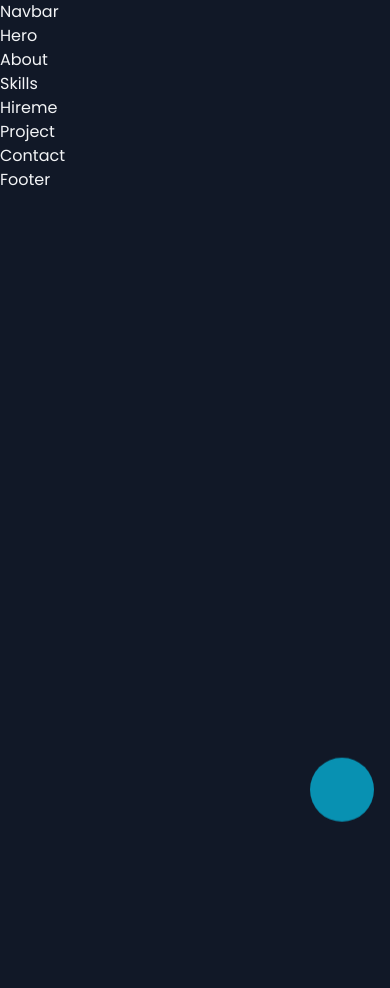
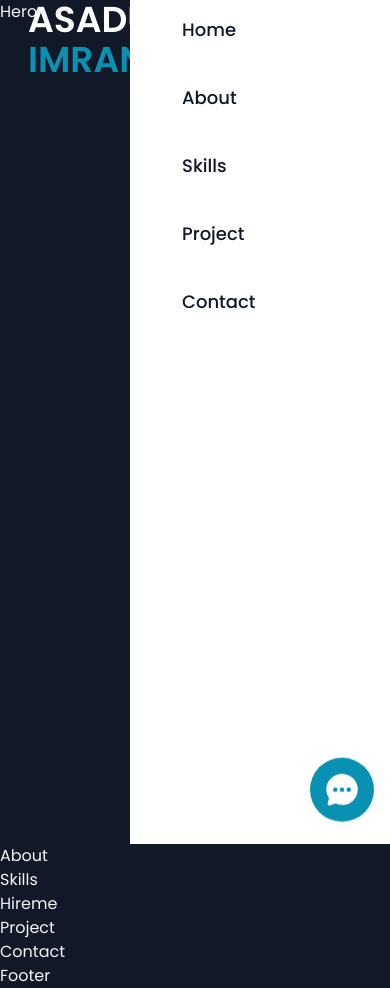
Before and after one commit to Asadullah-Imran/AsadullahImran, a React (Vite) app: page / in a window 390 px wide. Before the commit the page ends 844 px from the top, so only its background shows below. Built offline with nearby package versions, Linux system fonts and the light colour scheme.

Commit message:
till small screen navbar

```diff
--- a/src/components/Bot.jsx
+++ b/src/components/Bot.jsx
@@ -1,7 +1,7 @@
 const Bot = () => {
   return (
     <div className="fixed bottom-5 sm:right-8 right-4 z-[999] cursor-pointer text-white text-4xl bg-cyan-600 w-16 h-16 flex items-center justify-center rounded-full animate-bounce">
-      <ion-icon name="chatbubble-ellipses "></ion-icon>
+      <ion-icon name="chatbubble-ellipses"></ion-icon>
     </div>
   );
 };
--- a/src/components/Hero.jsx
+++ b/src/components/Hero.jsx
@@ -1,5 +1,5 @@
 const Hero = () => {
-  return <div>Hero</div>;
+  return <div className="h-screen">Hero</div>;
 };
 
 export default Hero;
--- a/src/components/Navbar.jsx
+++ b/src/components/Navbar.jsx
@@ -1,5 +1,78 @@
+import { useEffect, useState } from "react";
+
 const Navbar = () => {
-  return <div>Navbar</div>;
+  const [sticky, setSticky] = useState(false);
+  const [open, setOpen] = useState(false);
+  const menuLinks = [
+    {
+      name: "Home",
+      link: "#home",
+    },
+    {
+      name: "About",
+      link: "#about",
+    },
+    {
+      name: "Skills",
+      link: "#skills",
+    },
+    {
+      name: "Project",
+      link: "#project",
+    },
+    {
+      name: "Contact",
+      link: "#contact",
+    },
+  ];
+
+  useEffect(() => {
+    window.addEventListener("scroll", () => {
+      const nav = document.querySelector("nav");
+      window.scrollY > 10 ? setSticky(true) : setSticky(false);
+    });
+  }, []);
+
+  return (
+    <nav
+      className={`fixed w-full left-0 top-0 z-[999] ${
+        sticky ? "md:bg-white/60 text-gray-900" : "text-white"
+      }`}
+    >
+      <div className="flex items-center justify-between">
+        <div className="mx-7">
+          <h4 className="text-4xl uppercase font-bold">
+            Asadullah <span className="text-cyan-600">Imran</span>
+          </h4>
+        </div>
+        <div
+          className={`${
+            sticky ? "md:bg-white/0 bg-white" : "bg-white"
+          } text-gray-900 hidden md:block px-7 py-2 font-medium bg-white rounded-bl-full`}
+        >
+          <ul className="flex items-center gap-1 py-2 text-lg">
+            {menuLinks?.map((menu, i) => (
+              <li key={i} className="px-6 hover:text-cyan-600">
+                <a href={menu?.link}>{menu?.name}</a>
+              </li>
+            ))}
+          </ul>
+        </div>
+        <div className={`z-[999] text-3xl md:hidden m-5 `}>
+          <ion-icon name="menu"></ion-icon>
+        </div>
+        <div className="text-gray-900 md:hidden absolute w-2/3 h-screen px-7 py-2 font-medium bg-white top-0 right-0">
+          <ul className="flex flex-col justify-centerh-full gap-10 py-2 text-lg">
+            {menuLinks?.map((menu, i) => (
+              <li key={i} className="px-6 hover:text-cyan-600">
+                <a href={menu?.link}>{menu?.name}</a>
+              </li>
+            ))}
+          </ul>
+        </div>
+      </div>
+    </nav>
+  );
 };
 
 export default Navbar;
```
